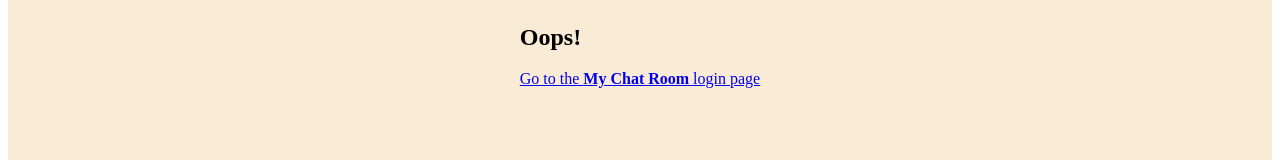
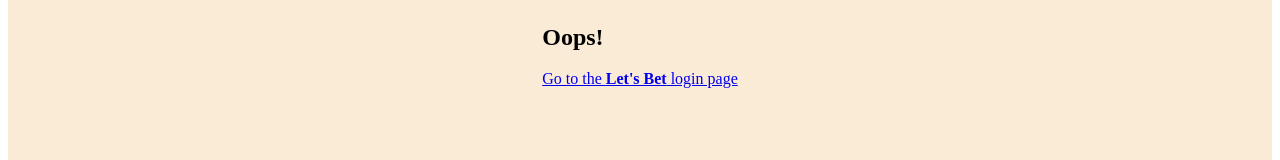
Before and after one commit to laoshuu/CNA-1111, a React (Create React App) app in the folder frontend/: page /user/error in a window 1280 px wide. Shown: the part 354-514 px from the top of the page. Built offline with nearby package versions, Linux system fonts and the light colour scheme; no server answers.

Commit message:
Oops word modify

```diff
--- a/frontend/src/Containers/App.js
+++ b/frontend/src/Containers/App.js
@@ -40,7 +40,7 @@
     <div>
       <h2>Oops!</h2>
       <p>
-        <Link to="/">Go to the <b>My Chat Room</b> login page</Link>
+        <Link to="/">Go to the <b>Let's Bet</b> login page</Link>
       </p>
     </div>
   );
```
